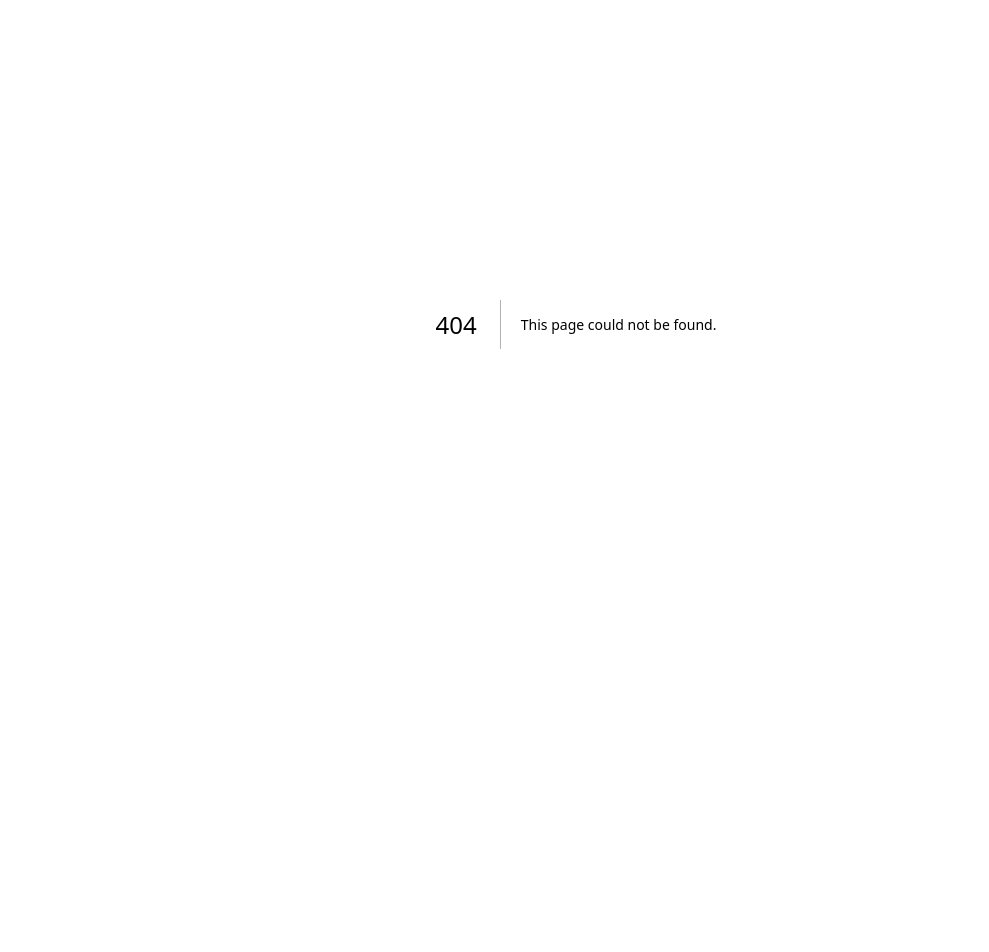
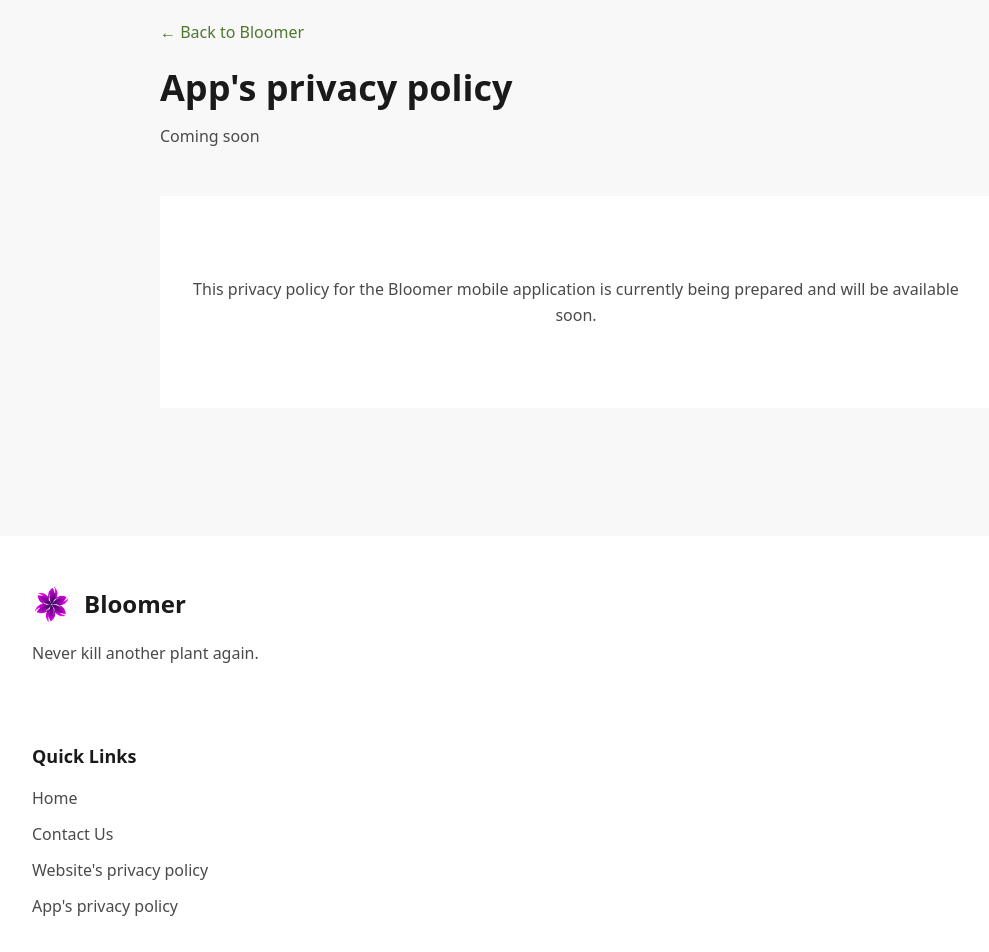
Before and after one commit to marius-grigaliunas/bloomer_site, a Next.js app: page /app-privacy in a window 1280 px wide. Before the commit this address had no page. Shown: the part 140-1092 px from the top of the page, without its empty margins (64-1053 px from the left). Before the commit the page ends 864 px from the top, so only its background shows below. Built offline with nearby package versions, Linux system fonts and the light colour scheme.

Commit message:
added a palceholder tab for the app's privacy policy

```diff
--- /dev/null
+++ b/src/app/app-privacy/page.tsx
@@ -0,0 +1,37 @@
+import Link from 'next/link';
+import Footer from '@/components/Footer';
+
+export default function AppPrivacyPolicy() {
+  return (
+    <main className="min-h-screen bg-background-primary">
+      <div className="max-w-4xl mx-auto px-8 py-16 pt-24">
+        {/* Header */}
+        <div className="mb-12">
+          <Link
+            href="/"
+            className="inline-flex items-center text-primary-medium hover:text-primary-deep transition-colors mb-6"
+          >
+            ← Back to Bloomer
+          </Link>
+          <h1 className="text-4xl font-bold text-text-primary mb-4">
+            App's privacy policy
+          </h1>
+          <p className="text-text-secondary">
+            Coming soon
+          </p>
+        </div>
+
+        {/* Content */}
+        <div className="prose prose-lg max-w-none">
+          <div className="bg-background-surface rounded-lg p-8 shadow-sm">
+            <p className="text-text-secondary leading-relaxed text-center py-12">
+              This privacy policy for the Bloomer mobile application is currently being prepared and will be available soon.
+            </p>
+          </div>
+        </div>
+
+      </div>
+      <Footer />
+    </main>
+  );
+}
--- a/src/app/privacy/page.tsx
+++ b/src/app/privacy/page.tsx
@@ -14,7 +14,7 @@ export default function PrivacyPolicy() {
             ← Back to Bloomer
           </Link>
           <h1 className="text-4xl font-bold text-text-primary mb-4">
-            PRIVACY POLICY
+            Website's privacy policy
           </h1>
           <p className="text-text-secondary">
             Last updated September 04, 2025
@@ -27,7 +27,7 @@ export default function PrivacyPolicy() {
 
             <section>
               <p className="text-text-secondary leading-relaxed">
-                This Privacy Notice for Bloomer (&quot;we,&quot; &quot;us,&quot; or &quot;our&quot;), describes how and why we might access, collect, store, use, and/or share (&quot;process&quot;) your personal information when you use our services (&quot;Services&quot;), including when you:
+                This Privacy Notice for Bloomer website (&quot;we,&quot; &quot;us,&quot; or &quot;our&quot;), describes how and why we might access, collect, store, use, and/or share (&quot;process&quot;) your personal information when you use our services (&quot;Services&quot;), including when you:
               </p>
               <ul className="list-disc list-inside space-y-2 text-text-secondary mt-4">
                 <li>Visit our website at <a href="https://bloomerapp.info" target="_blank" rel="noopener noreferrer" className="text-primary-medium hover:text-primary-deep underline">https://bloomerapp.info</a> or any website of ours that links to this Privacy Notice</li>
--- a/src/components/EmailSignup.tsx
+++ b/src/components/EmailSignup.tsx
@@ -128,7 +128,7 @@ export default function EmailSignup() {
                 <p className="text-sm text-white/80">
                     By signing up, you agree to our{' '}
                     <Link href="/privacy" className="text-white hover:text-white/80 underline">
-                        Privacy Policy
+                        Website's privacy policy
                     </Link>
                 </p>
             </div>
--- a/src/components/Footer.tsx
+++ b/src/components/Footer.tsx
@@ -50,7 +50,15 @@ export default function Footer() {
                   href="/privacy"
                   className="text-text-secondary hover:text-primary-medium transition-colors duration-200"
                 >
-                  Privacy Policy
+                  Website's privacy policy
+                </Link>
+              </li>
+              <li>
+                <Link
+                  href="/app-privacy"
+                  className="text-text-secondary hover:text-primary-medium transition-colors duration-200"
+                >
+                  App's privacy policy
                 </Link>
               </li>
             </ul>
--- a/src/components/Navbar.tsx
+++ b/src/components/Navbar.tsx
@@ -34,7 +34,8 @@ export default function Navbar() {
   const navItems = [
     { href: '/', label: 'Home' },
     { href: '/contact', label: 'Contact' },
-    { href: '/privacy', label: 'Privacy' },
+    { href: '/privacy', label: "Website's privacy policy" },
+    { href: '/app-privacy', label: "App's privacy policy" },
   ];
 
   return (
```
